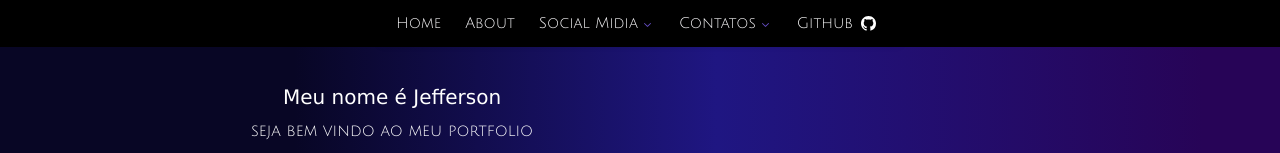
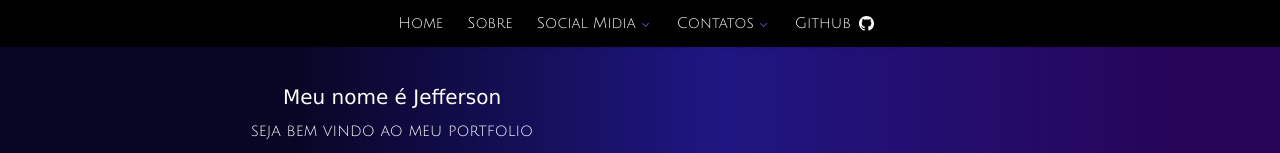
Before and after one commit to jeffersondrs/MyFirstWebSite, a React (Vite) app: page / in a window 1280 px wide. Shown: the top 153 px of the page. Built offline with nearby package versions, Linux system fonts and the light colour scheme.

Commit message:
teste commit

```diff
--- a/src/components/Widget/WidgetForm/steps/FeedbackContentStep.tsx
+++ b/src/components/Widget/WidgetForm/steps/FeedbackContentStep.tsx
@@ -21,6 +21,7 @@ export function FeedbackContentStep({
     console.log({ screenshot, comment });
     onFeedbackSent();
   }
+  console.log(screenshot);
   return (
     <>
       <header>
--- a/src/components/videocomponent/Video.component.jsx
+++ b/src/components/videocomponent/Video.component.jsx
@@ -12,7 +12,7 @@ export default function Video() {
           contribuir com a empresa em que eu estiver.
         </p>
       </div>
-      <div className="flex  w-96 h-full items-center flex-col m-3">
+      <div className="flex w-96 h-full items-center flex-col m-3">
         <div className="flex flex-row flex-wrap justify-evenly items-center">
           <SiJavascript className="bg-black text-yellow-400 xl:w-20 xl:h-20 lg:w-16 lg:h-16 md:w-12 md:h-12 sm:w-10 sm:h-10 w-10 h-10" />
           <SiReact className="text-sky-400  react-icon xl:w-20 xl:h-20 lg:w-16 lg:h-16 md:w-12 md:h-12 sm:w-10 sm:h-10 w-10 h-10" />
@@ -33,7 +33,7 @@ export default function Video() {
 
           <img
             src="https://www.vectorlogo.zone/logos/mongodb/mongodb-ar21.svg"
-            className="xl:w-20 xl:h-20 lg:w-16 lg:h-16 md:w-12 md:h-12 sm:w-10 sm:h-10 w-10 h-10 "
+            className="xl:w-28 xl:h-20 lg:w-24 lg:h-16 md:w-20 md:h-12 sm:w-14 sm:h-10 w-16 h-10 "
           />
           <img
             src="https://www.svgrepo.com/show/303205/html-5-logo.svg"
--- a/src/routes/navegation/Contact.radix.jsx
+++ b/src/routes/navegation/Contact.radix.jsx
@@ -340,9 +340,9 @@ export const NavMenu = () => {
           </NavigationMenuLink>
         </NavigationMenuItem>
         <NavigationMenuItem>
-          <NavigationMenuLink href="/about">
+          <NavigationMenuLink href="/contact">
             <div className="flex flex-row justify-center items-center">
-              <div>About</div>
+              <div>Sobre</div>
             </div>
           </NavigationMenuLink>
         </NavigationMenuItem>
```
